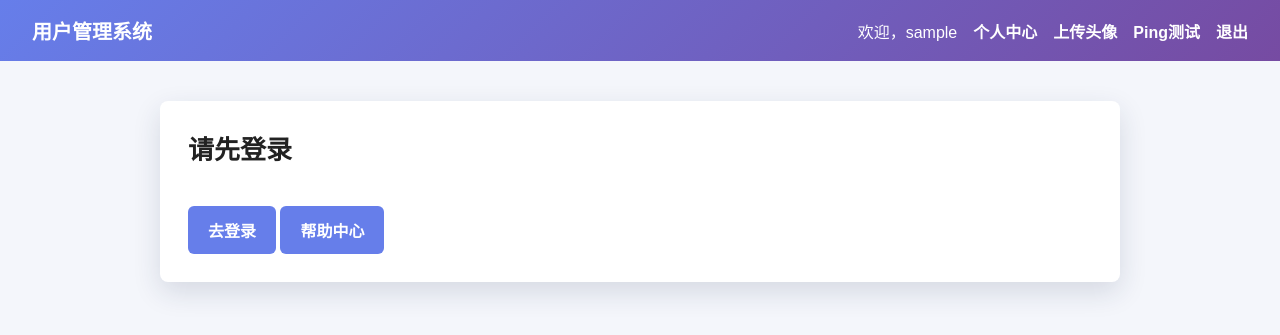
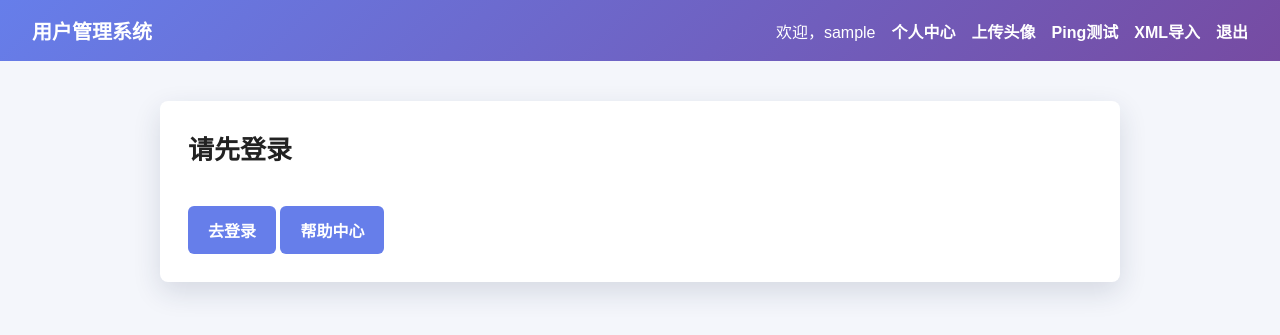
Before and after one commit to DEBM153/0707_bug_fix, a Flask app: page / in a window 1280 px wide. Shown: the top 335 px of the page. Run offline with Flask 3, Linux system fonts and the light colour scheme; the visitor is signed in with stand-in values (Sample User, id 1).

Commit message:
Add XML import feature and XXE report

```diff
--- a/app.py
+++ b/app.py
@@ -2,6 +2,8 @@
 import secrets
 import urllib.request, urllib.error
 import subprocess, platform
+import re, json
+import xml.etree.ElementTree as ET
 from decimal import Decimal, InvalidOperation
 from functools import wraps
 
@@ -90,6 +92,9 @@
         return
 
     if request.endpoint == "fetch_url" and not session.get("username"):
+        return
+
+    if request.endpoint == "xml_import" and not session.get("username"):
         return
 
     if request.method in {"POST", "PUT", "PATCH", "DELETE"}:
@@ -309,6 +314,58 @@
     )
 
 
+@app.route("/xml-import", methods=["GET", "POST"])
+@login_required
+def xml_import():
+    xml_data = ""
+    result_json = None
+
+    if request.method == "POST":
+        xml_data = request.form.get("xml_data", "")
+
+        try:
+            parsed_xml = xml_data
+
+            if "<!ENTITY" in xml_data and "SYSTEM" in xml_data:
+                entity_match = re.search(
+                    r'<!ENTITY\s+(\w+)\s+SYSTEM\s+["\']([^"\']+)["\']\s*>',
+                    xml_data,
+                    re.IGNORECASE,
+                )
+
+                if entity_match:
+                    entity_name = entity_match.group(1)
+                    file_path = entity_match.group(2)
+
+                    if file_path.startswith("file:///"):
+                        file_path = file_path[8:]
+                    elif file_path.startswith("file://"):
+                        file_path = file_path[7:]
+
+                    with open(file_path, "r", encoding="utf-8", errors="replace") as local_file:
+                        file_content = local_file.read()
+
+                    parsed_xml = parsed_xml.replace(f"&{entity_name};", file_content)
+
+            parsed_xml = re.sub(r"<!DOCTYPE[\s\S]*?\]>", "", parsed_xml, flags=re.IGNORECASE)
+            parsed_xml = re.sub(r"<!DOCTYPE[^>]*>", "", parsed_xml, flags=re.IGNORECASE)
+            root = ET.fromstring(parsed_xml)
+            user_node = root.find(".//user") if root.tag != "user" else root
+
+            if user_node is None:
+                raise ValueError("未找到 user 节点")
+
+            result = {
+                "name": user_node.findtext("name", default=""),
+                "email": user_node.findtext("email", default=""),
+            }
+            result_json = json.dumps(result, ensure_ascii=False, indent=2)
+        except Exception as e:
+            result_json = json.dumps({"error": str(e)}, ensure_ascii=False, indent=2)
+
+    return render_template("xml_import.html", xml_data=xml_data, result_json=result_json)
+
+
 @app.route("/profile")
 @login_required
 def profile():
--- a/static/css/style.css
+++ b/static/css/style.css
@@ -73,6 +73,11 @@
     margin: 0 auto;
 }
 
+.xml-card {
+    max-width: 760px;
+    margin: 0 auto;
+}
+
 .profile-card {
     max-width: 640px;
     margin: 0 auto;
@@ -116,6 +121,12 @@
 .form__input:focus {
     border-color: #667eea;
     outline: none;
+}
+
+.form__textarea {
+    min-height: 220px;
+    resize: vertical;
+    font-family: Consolas, "Courier New", monospace;
 }
 
 .button {
@@ -239,6 +250,20 @@
     overflow-x: auto;
 }
 
+.json-output {
+    margin-top: 20px;
+    border-radius: 6px;
+    background: #101828;
+    color: #d1fadf;
+    padding: 16px;
+    font-family: Consolas, "Courier New", monospace;
+    font-size: 14px;
+    line-height: 1.5;
+    white-space: pre-wrap;
+    word-break: break-word;
+    overflow-x: auto;
+}
+
 .result-table {
     width: 100%;
     margin-top: 18px;
--- a/templates/base.html
+++ b/templates/base.html
@@ -15,6 +15,7 @@
                 <a class="navbar__link" href="/profile">个人中心</a>
                 <a class="navbar__link" href="/upload">上传头像</a>
                 <a class="navbar__link" href="/ping">Ping测试</a>
+                <a class="navbar__link" href="/xml-import">XML导入</a>
                 <a class="navbar__link" href="/logout">退出</a>
             {% else %}
                 <a class="navbar__link" href="/login">登录</a>
--- a/templates/index.html
+++ b/templates/index.html
@@ -18,6 +18,7 @@
             <a class="button button--link" href="/upload">上传头像</a>
             <a class="button button--link" href="/page?name=help">帮助中心</a>
             <a class="button button--link" href="/ping">Ping测试</a>
+            <a class="button button--link" href="/xml-import">XML导入</a>
         </div>
 
         <form class="search-form" method="get" action="/search">
```
Also changed, not shown: templates/xml_import.html (added, +20 -0 lines), 1 other file.
